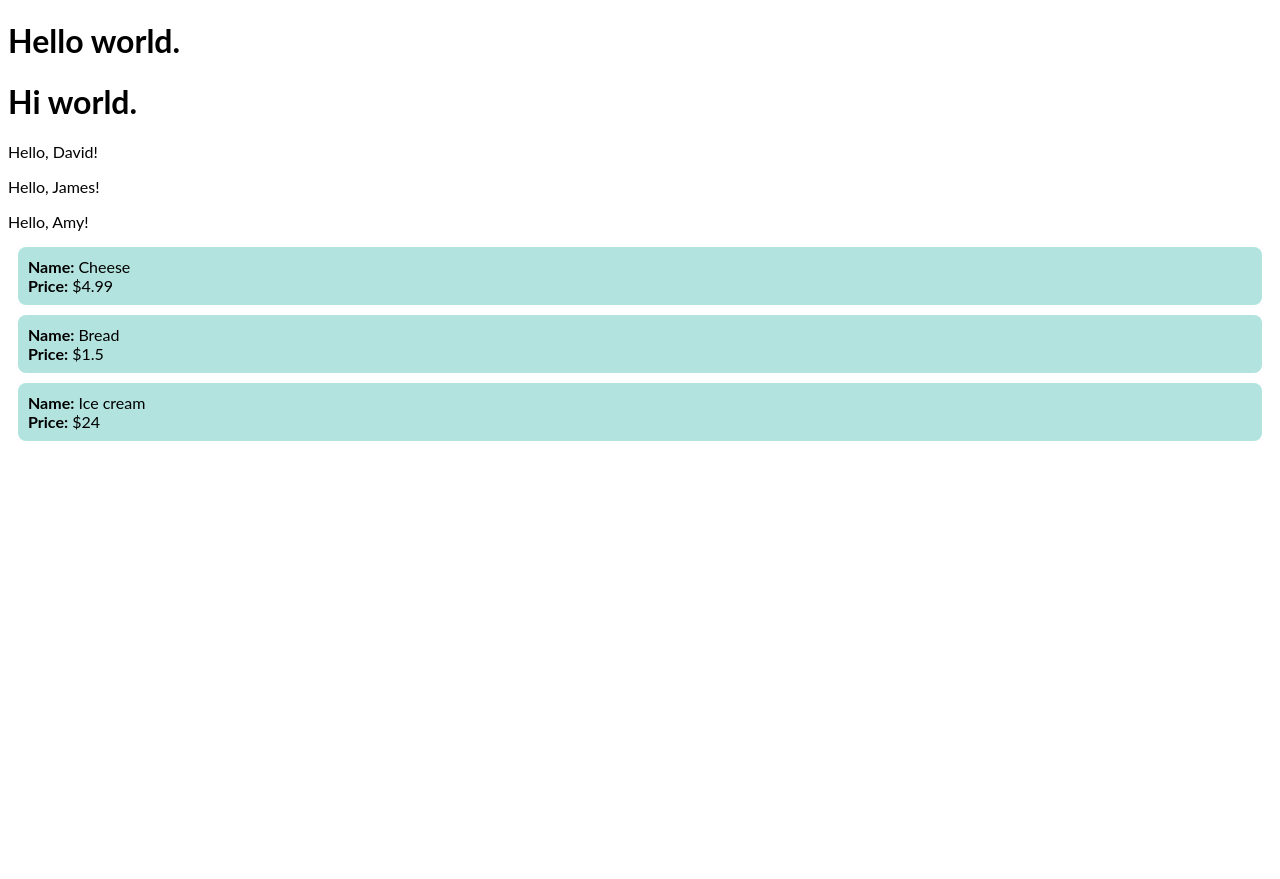
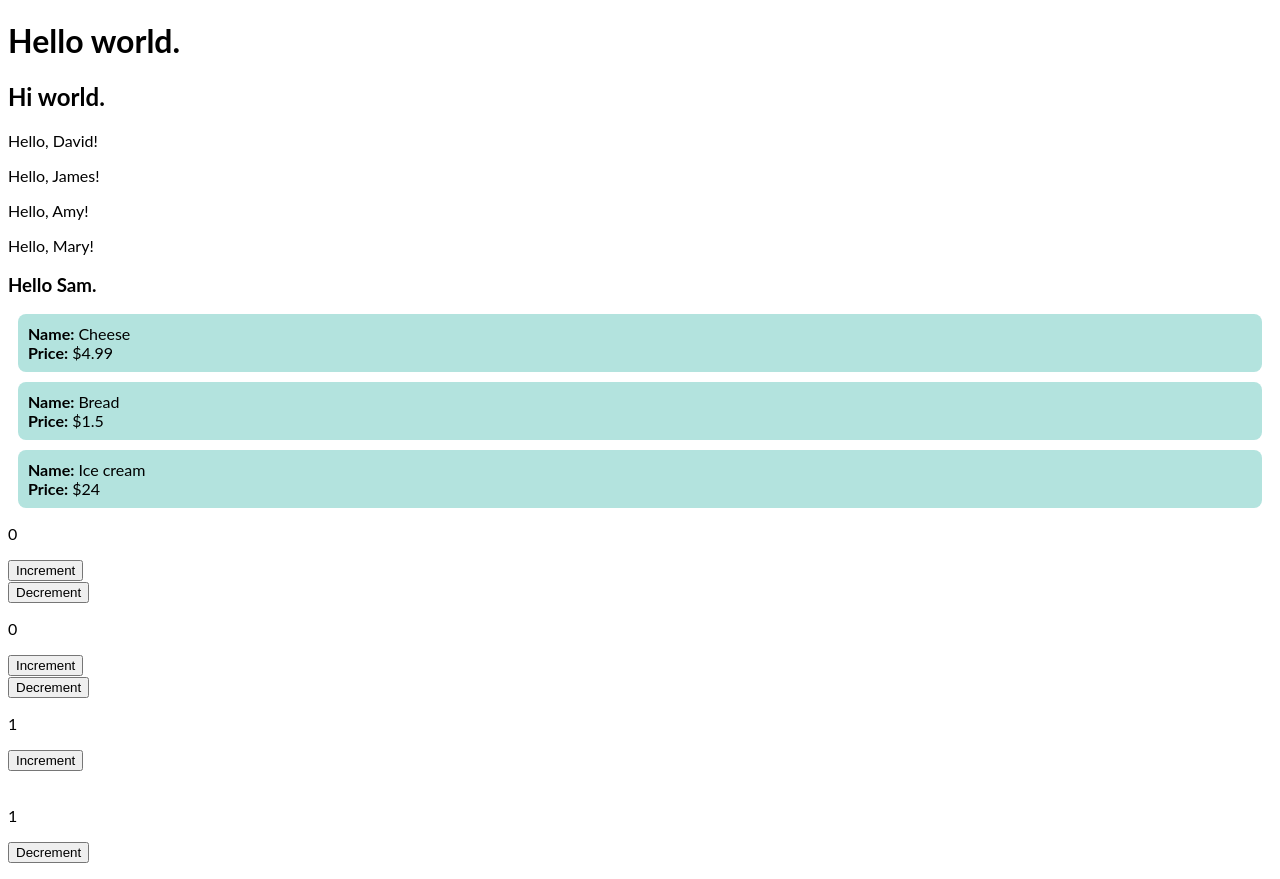
Before and after one commit to Mofey/SoloLearn-React-Tutorial, a React (Create React App) app: page / in a window 1280 px wide. Before the commit the page ends 800 px from the top, so only its background shows below. Built offline with nearby package versions, Linux system fonts and the light colour scheme.

Commit message:
State and Props

```diff
--- a/src/index.js
+++ b/src/index.js
@@ -1,8 +1,12 @@
-import React from 'react';
+//import React from 'react';
+/*React provides a special Hook called useEffect to make lifecycle methods available in functional components. It combines the componentDidMount, componentDidUpdate, and componentWillUnmount methods into one.
+In order to use state inside of functional components, we will firstly need to import the useState hook:*/
+import React, { useState, useEffect } from 'react';
 import ReactDOM from 'react-dom';
 import './index.css';
 //import App from './App';
 import reportWebVitals from './reportWebVitals';
+
 
 class Hello1 extends React.Component {
   render() {
@@ -12,25 +16,35 @@ class Hello1 extends React.Component {
 
 const classC = <Hello1 />
 
+//Props can be accessed in class components using this.props.
+class Hello2 extends React.Component {
+  render() {
+    return <p>Hello, {this.props.name}!</p>;
+  }
+}
+
+const classP = <Hello2 name="Mary" />;
+
+
 /*The code below defined a functional component called Hi that returns a simple React element.
 We can use our user-defined element and render it on the page:
 Remember, all component names must start with capital letters*/
-function Hello2() {
-  return <h1>Hi world.</h1>;
+function Hello3() {
+  return <h2>Hi world.</h2>;
 }
 
-const functionC = <Hello2 />;
+const functionC = <Hello3 />;
 
-function Hello3(props) {
+function Hello4(props) {
   return <p>Hello, {props.name}!</p>;
 }
 
 /*Here, our App component uses the Hello component three times, each times with a new name attribute.*/
 function App1() {
   return <div>
-    <Hello3 name="David" />
-    <Hello3 name="James" />
-    <Hello3 name="Amy" />
+    <Hello4 name="David" />
+    <Hello4 name="James" />
+    <Hello4 name="Amy" />
   </div>;
 }
 /*Generally, it is a good practice to split complex components into multiple smaller components, that are reusable.
@@ -59,11 +73,153 @@ function App2() {
 
 const propApp = <App2 />;
 
+
+/*Many web apps need their components to change their data, for example, after user interaction (clicking a button, submitting a form, etc.).
+However, props cannot be changed.
+In order to allow components to manage and change their data, React provides a feature called state.*/
+class Hello5 extends React.Component {
+  //As you can see, state is just a simple object, that contains key:value pairs.
+  state = {
+    name: "Sam"
+  }
+  //Now, when the component renders, the state is initialized with the given value and there will be a heading that says "Hello Sam.".
+  render() {
+    //Similar to props, the values can be accessed using this.state.
+    return <h3>Hello {this.state.name}.</h3>;
+  }
+}
+
+const classS = <Hello5 />;
+
+
+
+//Counter App
+//We start by creating our Counter component, which includes the counter and 2 buttons:
+class CounterC extends React.Component {
+  state = {
+    //We then initialize our counter to the value 0 in the state.
+    counterC: 0
+  }
+  //Then we added the click event handlers to the buttons and increment or decrement the counter in the state.
+  increment = () => {
+    this.setState({counterC: this.state.counterC+1});
+  }
+  decrement = () => {
+    this.setState({counterC: this.state.counterC-1});
+  }
+  render() {
+    return <div>
+    <p>{this.state.counterC}</p>
+    <button onClick={this.increment}>Increment</button>
+    {/*The onClick event calls the increment or decrement function of our component, which uses setState to change the value of our counter. When the state is changed, React automatically triggers a re-render of the component.*/}
+    <br/>
+    {/*Notice that the event handler uses camelCase syntax and that the handler function is passed in curly braces.*/}
+    <button onClick={this.decrement}>Decrement</button>
+    </div>;
+  }
+}
+const counterApp = <CounterC />;
+
+
+//We can also achieve the counter app with the functional components
+function CounterF() {
+  //The square brackets syntax is called array destructuring. It assigns the name variable to the current state value, and setName to the function that allows to change the state.
+  const [counterF, setCounter] = useState(0);
+
+  function increment() {
+    setCounter(counterF+1);
+  }
+  function decrement() {
+    setCounter(counterF-1);
+  }
+  return <div>
+  <p>{counterF}</p>
+  <button onClick={increment}>Increment</button>
+  <br/>
+  <button onClick={decrement}>Decrement</button>
+  </div>;
+}
+const counterApp1 = <CounterF />;
+
+
+//Lifecycle Methods
+
+function CounterLmf() {
+  const [counterLmf, setCounter] = useState(1);
+
+  useEffect(() => {
+    alert("Number of clicks: " + counterLmf);
+  });
+  /*To call the method only when something changes, we can provide it a second argument:
+  useEffect(() => {
+    do something
+  }, [count]);
+
+  To mimic componentWillUnmount, useEffect may return a function that cleans up after it:
+  useEffect(() => {
+    do something
+
+    return () => {
+      cleanup
+    };
+  });*/
+
+  function increment() {
+    setCounter(counterLmf+1);
+  }
+
+  return <div>
+  <p>{counterLmf}</p>
+  <button onClick={increment}>Increment</button>
+  </div>;
+}
+
+const counterApp2 = <CounterLmf />;
+
+/*Mounting is the process when a component is rendered on the page.
+Unmounting is the process when a component is removed from the page.*/
+class CounterLmc extends React.Component {
+  state = {
+    counterLmc: 0
+  }
+  decrement = () => {
+    this.setState({counterLmc: this.state.counterLmc-1});
+  }
+  //componentDidMount is typically used for populating the state inside of a component when it initially mounts to the DOM. We can also use componentDidMount in a Counter app to set the initial value of the counter:
+  componentDidMount() {
+    this.setState({counterLmc: 1});
+  }
+  //This will set an initial value of the counter when the component is rendered. Similarly, the componentWillUnmount() lifecycle method is called right before the component is removed from the DOM. It can be used to free up resources taken by the component.
+
+  //componentDidUpdate() is only called when the component is updated.
+  componentDidUpdate() {
+    alert("Number of clicks: " + this.state.counterLmc);
+  }
+
+  //This will set an initial value of the counter when the component is rendered.
+  render() {
+    //The componentDidMount method is called when a component is rendered on the page.
+    return <div>
+      <br/>
+      <p>{this.state.counterLmc}</p>
+      <button onClick={this.decrement}>Decrement</button>
+    </div>;
+  }
+}
+const counterApp3 = <CounterLmc />;
+
+
+
+
+
+
+
+
 /*The code calls React's render method, and passes it two arguments, a JSX element and a container. The render method displays the provided element in the container which, in our case, is the HTML element with id="root".*/
 
 ReactDOM.render(
   /*When you call the render method, any existing content of the container gets replaced. That is why, usually, the containers are empty in the HTML.*/
-  <p>{classC} {functionC} {functionP} {propApp}</p>,
+  <p>{classC} {functionC} {functionP} {classP} {classS} {propApp} {counterApp} {counterApp1} {counterApp2} {counterApp3}</p>,
   document.getElementById('root')
 );
 
```
Also changed, not shown: note.txt (added).
